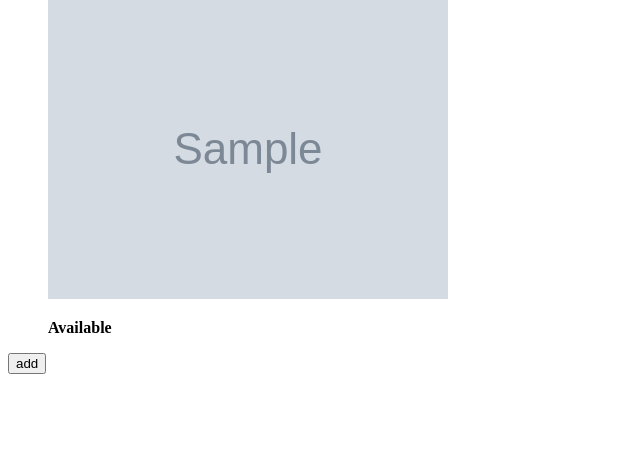
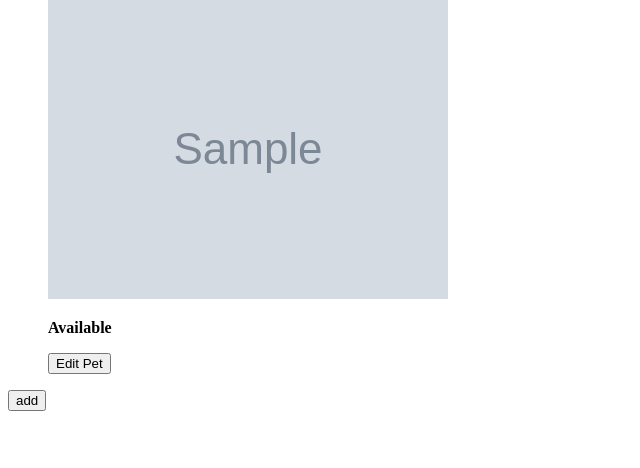
Before and after one commit to Jung-GunSong/Adoption-agency, a Flask app: page / in a window 1280 px wide. Shown: the part 115-583 px from the top of the page, without its empty margins (0-640 px from the left). Run offline with Flask 3, Linux system fonts and the light colour scheme; tables that the repository leaves empty hold one stand-in row (values such as "Sample post"); grey boxes marked "Sample" are stand-in pictures.

Commit message:
completed app, may refactor

```diff
--- a/app.py
+++ b/app.py
@@ -5,7 +5,7 @@ import os
 
 from flask import Flask, render_template, flash, redirect
 from flask_debugtoolbar import DebugToolbarExtension
-from forms import AddPetForm
+from forms import PetForm
 
 from models import connect_db, Pet, db
 
@@ -27,24 +27,32 @@ connect_db(app)
 
 toolbar = DebugToolbarExtension(app)
 
+
 @app.get('/')
 def show_home_page():
+    """homepage loads current pets"""
     pets = Pet.query.all()
     return render_template("home-page.html", pets=pets)
 
 
-@app.route('/add', methods=["GET","POST"])
+@app.route('/add', methods=["GET", "POST"])
 def add_pet():
-
-    form = AddPetForm()
+    """renders form to add a pet"""
+    form = PetForm()
 
     if form.validate_on_submit():
-        name = form.pet_name.data
-        species = form.pet_species.data
-        photo_url = form.pet_photo_url.data
-        age = form.pet_age.data
-        notes = form.pet_notes.data
+        # form.data.items return dictionary
+        # if key != csrf_token
 
+        name = form.name.data
+        species = form.species.data
+
+        # pet = Pet(**values) where dictionary has key-value pairs that are the same,
+
+        photo_url = form.photo_url.data
+        age = form.age.data
+        notes = form.notes.data
+        # print("type of species is", type(species))
         pet = Pet(name=name, species=species, photo_url=photo_url,
                   age=age, notes=notes)
         db.session.add(pet)
@@ -55,4 +63,28 @@ def add_pet():
         return redirect("/")
 
     else:
-        return render_template("add-pet-form.html", form = form)
+        return render_template("add-pet-form.html", form=form)
+
+
+@app.route('/<int:id>', methods=["GET", "POST"])
+def edit_pet(id):
+    """renders from to edit pet"""
+    edit_pet = Pet.query.get(id)
+
+    form = PetForm(obj=edit_pet)
+
+    if form.validate_on_submit():
+        edit_pet.name = form.name.data
+        edit_pet.species = form.species.data.upper()
+        edit_pet.photo_url = form.photo_url.data
+        edit_pet.age = form.age.data
+        edit_pet.notes = form.notes.data
+
+        db.session.commit()
+
+        flash(f"Successfully edited {edit_pet.name}")
+
+        return redirect("/")
+
+    else:
+        return render_template("edit-pet-form.html", form=form)
--- a/templates/home-page.html
+++ b/templates/home-page.html
@@ -11,6 +11,10 @@
     {% if pet.available %}
     <p><b>Available</b></p>
     {% endif %}
+    <form action="/{{ pet.id }}" method="GET">
+      <button>Edit Pet</button>
+    </form>
+
   </li>
 {% endfor %}
 </ul>
```
Also changed, not shown: forms.py (+20 -19 lines), models.py (+11 -12 lines), templates/edit-pet-form.html (added, +24 -0 lines).
